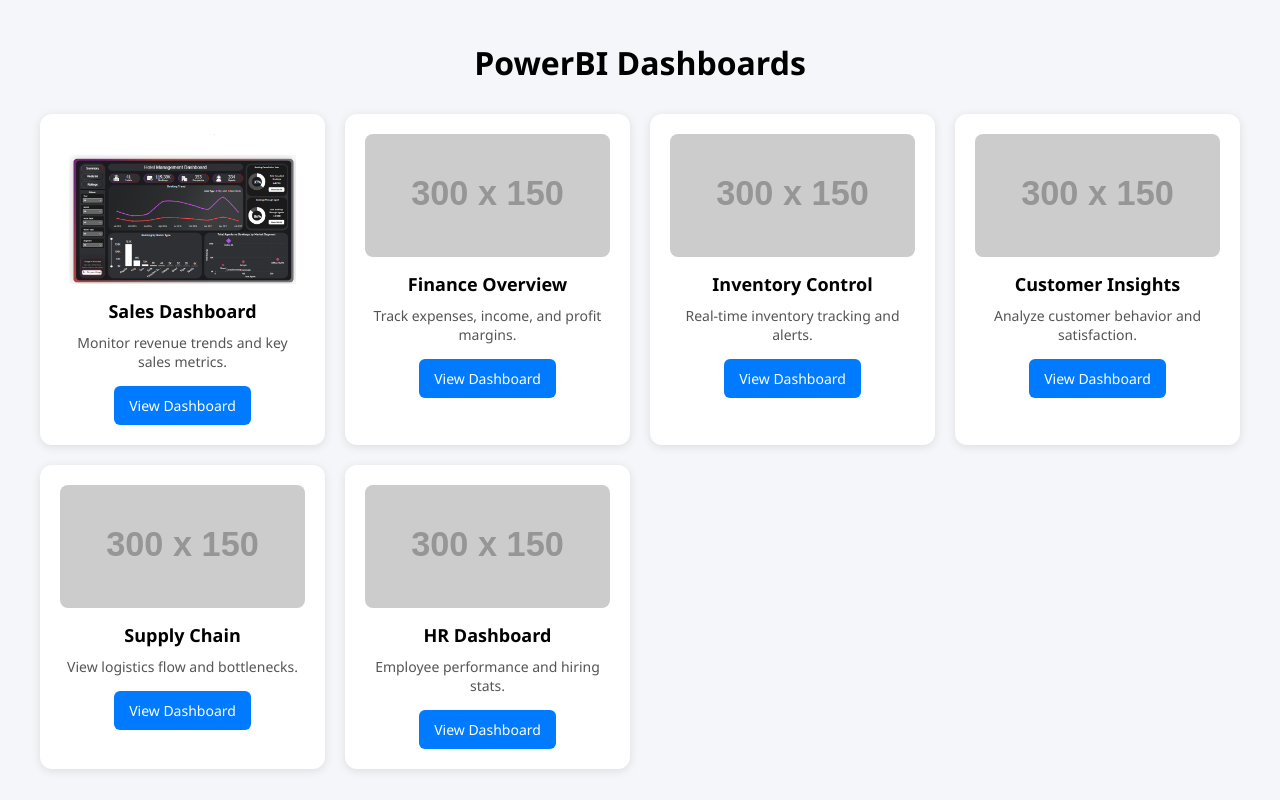
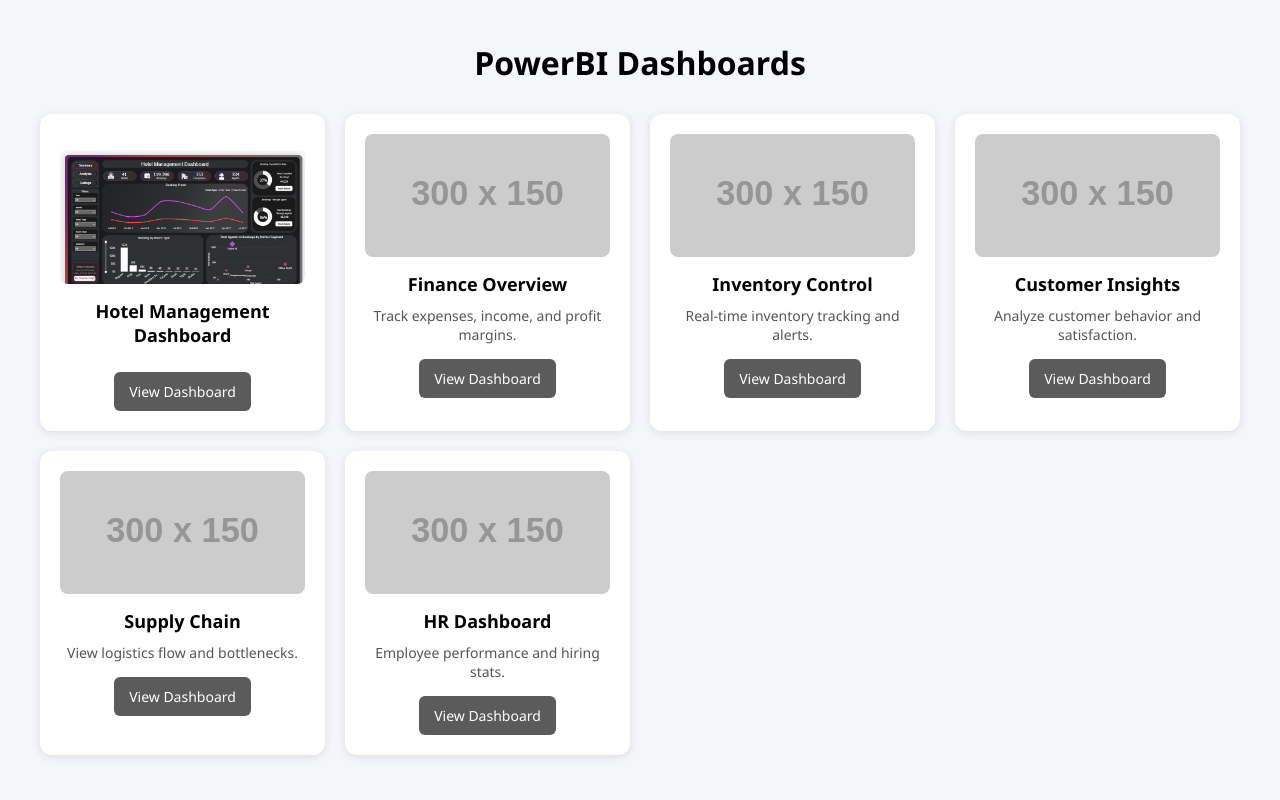
Before and after one commit to DivyamSingh18/PowerBI-Dashboads-Page, a plain HTML site: page index.html in a window 1280 px wide. Drawn offline with Linux system fonts and the light colour scheme; placeholder pictures from the web are drawn by us.

Commit message:
Update index.html

```diff
--- a/index.html
+++ b/index.html
@@ -41,9 +41,8 @@
 
       .dashboard-image {
         width: 100%;
-        height: auto; /* Let the height adjust automatically based on width */
-        max-height: 150px; /* Optional, to limit the image's maximum height */
-        object-fit: contain; /* Keeps the entire image visible without cutting off */
+        max-height: 150px;
+        object-fit: cover;
         border-radius: 8px;
         margin-bottom: 15px;
       }
@@ -64,7 +63,7 @@
 
       .dashboard-link {
         text-decoration: none;
-        background-color: #007bff;
+        background-color: hsla(0, 0%, 9%, 0.706);
         color: white;
         padding: 10px 15px;
         border-radius: 6px;
@@ -73,7 +72,7 @@
       }
 
       .dashboard-link:hover {
-        background-color: #0056b3;
+        background-color: #00504e;
       }
     </style>
   </head>
@@ -87,11 +86,13 @@
           alt="Sales Dashboard"
           class="dashboard-image"
         />
-        <div class="dashboard-title">Sales Dashboard</div>
-        <div class="dashboard-description">
-          Monitor revenue trends and key sales metrics.
-        </div>
-        <a href="#" class="dashboard-link">View Dashboard</a>
+        <div class="dashboard-title">Hotel Management Dashboard</div>
+        <div class="dashboard-description"></div>
+        <a
+          href="https://app.powerbi.com/view?r=eyJrIjoiNzE1ODgxNDAtYjkxMC00Yzk0LWI2ZGUtZDhiNDRhYzUxZTEwIiwidCI6ImI2Y2RkZTM3LTFmNDctNGI2Yy1hNmMyLTE2ZDFlNDE2ZDE5OSJ9"
+          class="dashboard-link"
+          >View Dashboard</a
+        >
       </div>
 
       <div class="dashboard-card">
```
